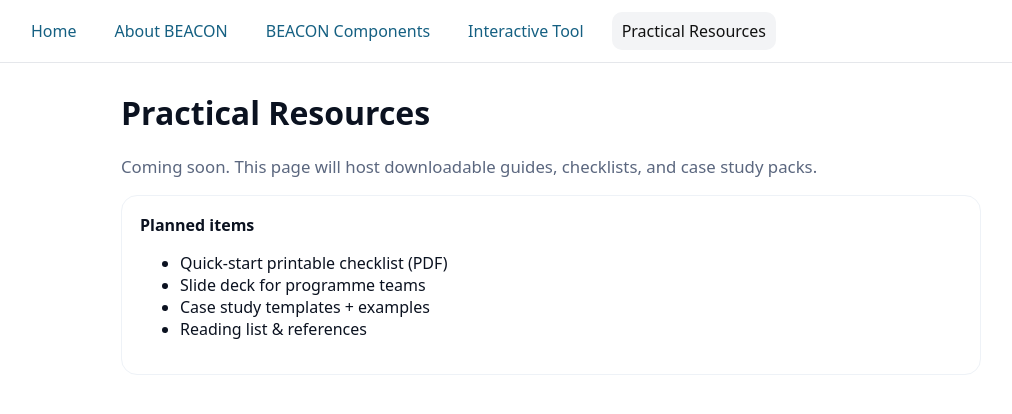
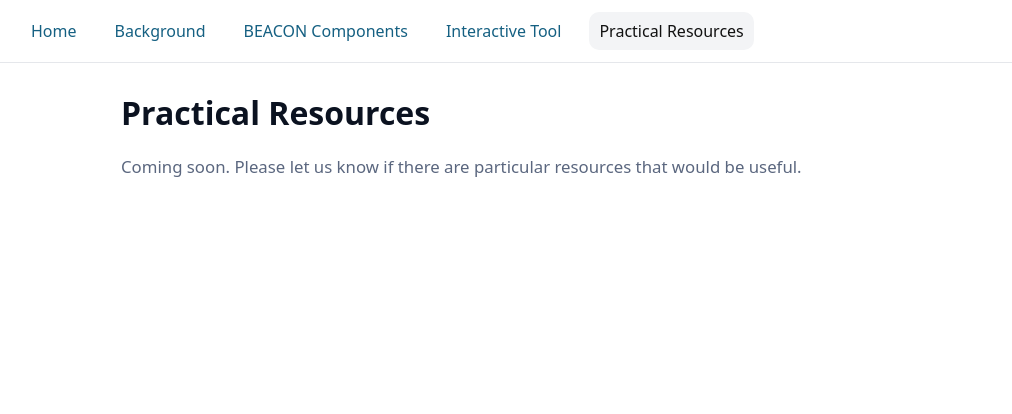
Before and after one commit to alison-mcfarland/beacon, a plain HTML site: page resources/index.html in a window 1280 px wide. Shown: the whole page, without its empty margins (89-1101 px from the left). Drawn offline with Linux system fonts and the light colour scheme.

Commit message:
Update index.html

```diff
--- a/resources/index.html
+++ b/resources/index.html
@@ -22,7 +22,7 @@
 <header class="header">
   <nav class="nav">
     <a href="../">Home</a>
-    <a href="../about/">About BEACON</a>
+    <a href="../about/">Background</a>
     <a href="../components/">BEACON Components</a>
     <a href="../grid/">Interactive Tool</a>
     <a href="./" class="active">Practical Resources</a>
@@ -31,17 +31,8 @@
 
 <main class="main">
   <h1>Practical Resources</h1>
-  <p class="lead">Coming soon. This page will host downloadable guides, checklists, and case study packs.</p>
+  <p class="lead">Coming soon. Please let us know if there are particular resources that would be useful.</p>
 
-  <div class="box">
-    <strong>Planned items</strong>
-    <ul>
-      <li>Quick-start printable checklist (PDF)</li>
-      <li>Slide deck for programme teams</li>
-      <li>Case study templates + examples</li>
-      <li>Reading list & references</li>
-    </ul>
-  </div>
 </main>
 </body>
 </html>
```
